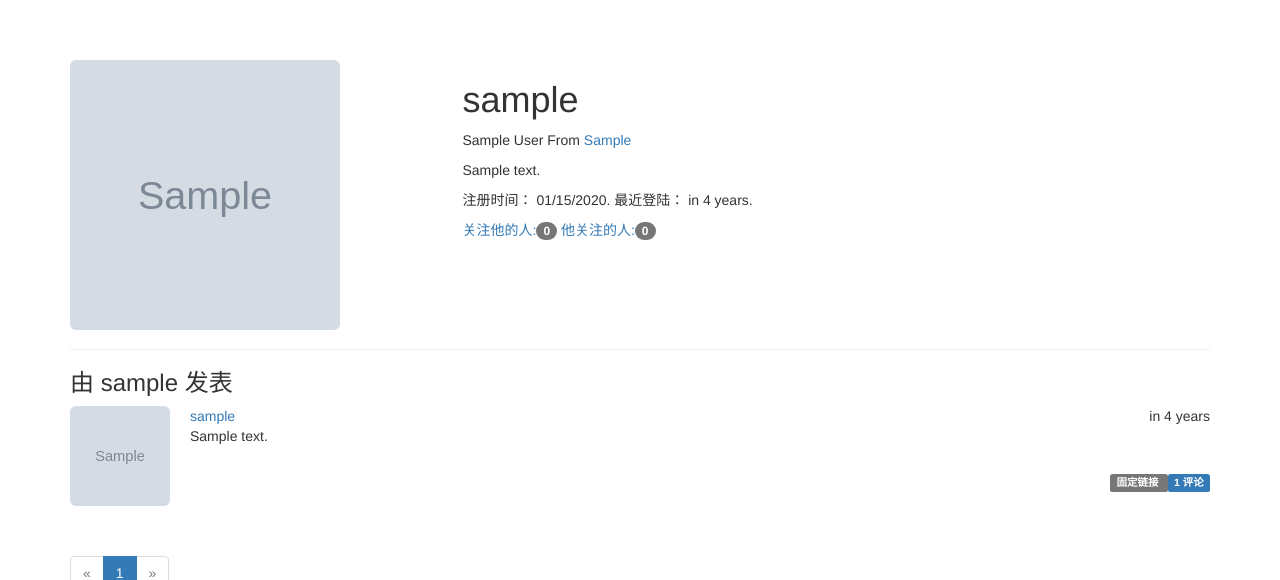
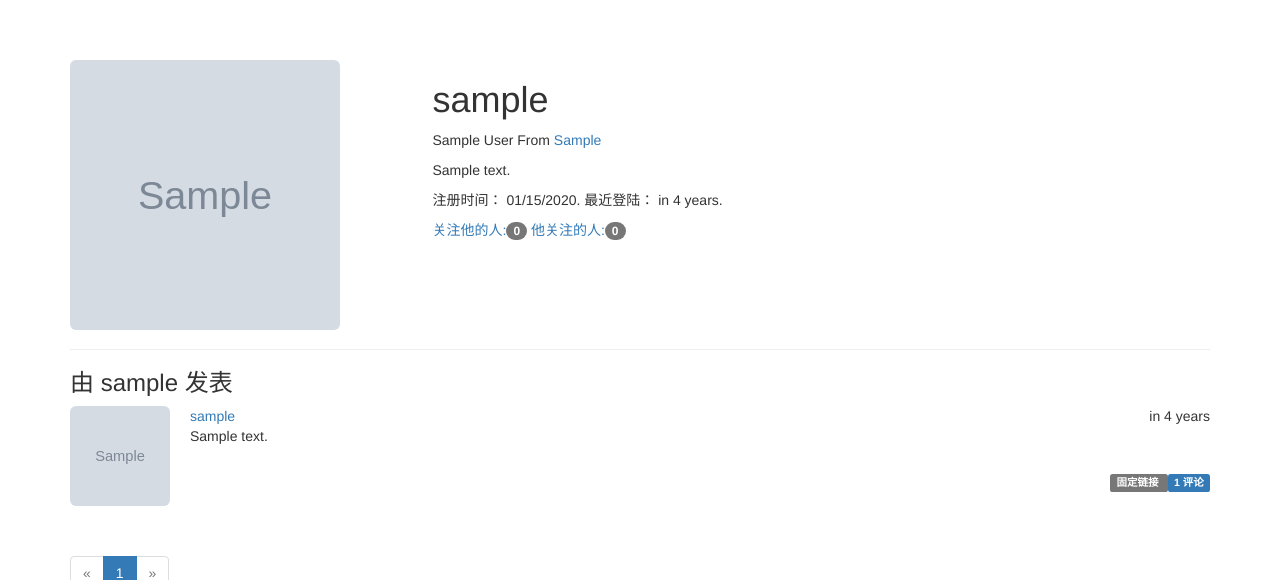
Before and after one commit to musicforu/pianzhou, a Flask app: a page that uses app/templates/base.html in a window 1280 px wide. Shown: the part 52-632 px from the top of the page. Run offline with Flask 2, Linux system fonts and the light colour scheme; tables that the repository leaves empty hold one stand-in row (values such as "Sample post"); grey boxes marked "Sample" are stand-in pictures; parts of the project's set-up code (start-up, migrations or seed data) failed here and were passed over; some libraries are stand-ins or nearby versions.

Commit message:
col again

```diff
--- a/app/static/styles.css
+++ b/app/static/styles.css
@@ -5,7 +5,7 @@
 }
 .profile-header {
     min-height: 260px;
-    margin-left: 100px;
+    margin-left: 70px;
 }
 .profile-posts{
 	margin-top: 20px;
```
